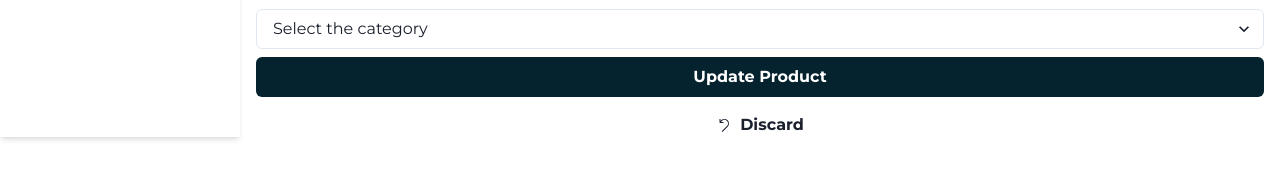
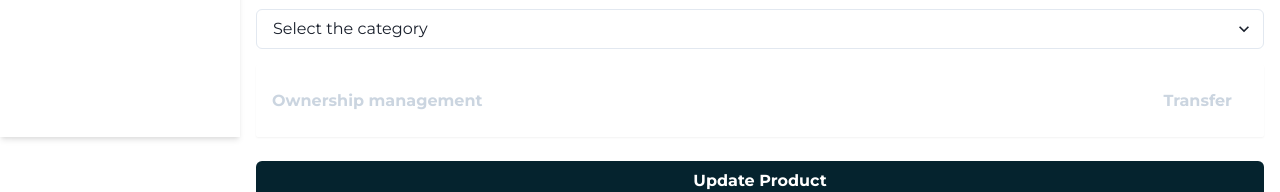
Before and after one commit to dennissammy77/vendar_frontend, a Next.js app: page /dashboard/products/edit in a window 1280 px wide. Shown: the part 663-855 px from the top of the page. Before the commit the page ends 824 px from the top, so only its background shows below. Built offline with nearby package versions, Linux system fonts and the light colour scheme; no server answers.

Commit message:
products Feature:

```diff
--- a/src/components/ui/product/UPDATE_STORE_PRODUCT_FORM.js
+++ b/src/components/ui/product/UPDATE_STORE_PRODUCT_FORM.js
@@ -3,10 +3,11 @@ import React, { useContext, useState } from 'react';
 import { useForm } from 'react-hook-form';
 import { yupResolver } from "@hookform/resolvers/yup"
 import * as yup from "yup";
-import { Button, FormControl, FormLabel, HStack, Icon, Input, Select, Text, useToast, Textarea } from '@chakra-ui/react';
+import { Button, FormControl, FormLabel, HStack, Icon, Input, Select, Text, useToast, Textarea, Flex } from '@chakra-ui/react';
 import { CiWarning } from 'react-icons/ci';
 import { useRouter } from 'next/navigation';
 import { UPDATE_STORE_PRODUCT } from '@/app/api/product/route';
+import Link from 'next/link';
 
 
 export default function UPDATE_STORE_PRODUCT_FORM(props) {
@@ -103,6 +104,12 @@ export default function UPDATE_STORE_PRODUCT_FORM(props) {
                 </Select>
                 {errors.category && (<FormErrorMessage>{errors.category.message}</FormErrorMessage>)}
             </FormControl>
+            <Flex p='4' borderRadius='sm' boxShadow='sm' align='center' justify={'space-between'} color='gray.300' my='4'>
+                <Text fontWeight={'bold'}>Ownership management</Text>
+                <Link href={`/dashboard/products/edit/management?uid=${USER_ID}&store_id=${STORE_ID}&product_id=${PRODUCT_ID}`}>
+                    <Button variant={'ghost'} color='gray.300'>Transfer</Button>
+                </Link>
+            </Flex>
             {errors.root &&
                 <HStack color='red.400' bg='red.200' borderRadius={'md'} p='2' mt='2' align={'center'}>
                     <Icon as={CiWarning} boxSize='4'/>
```
